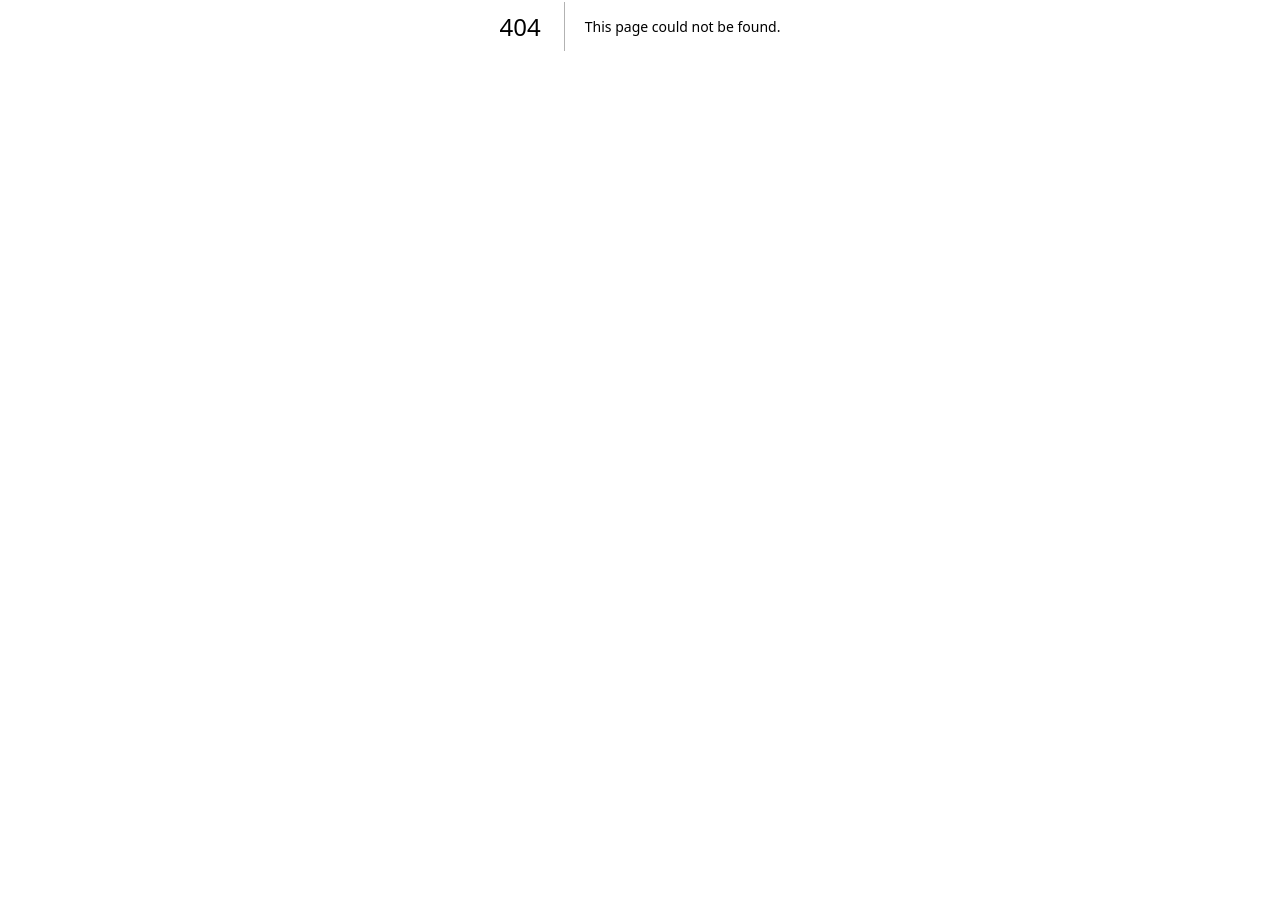
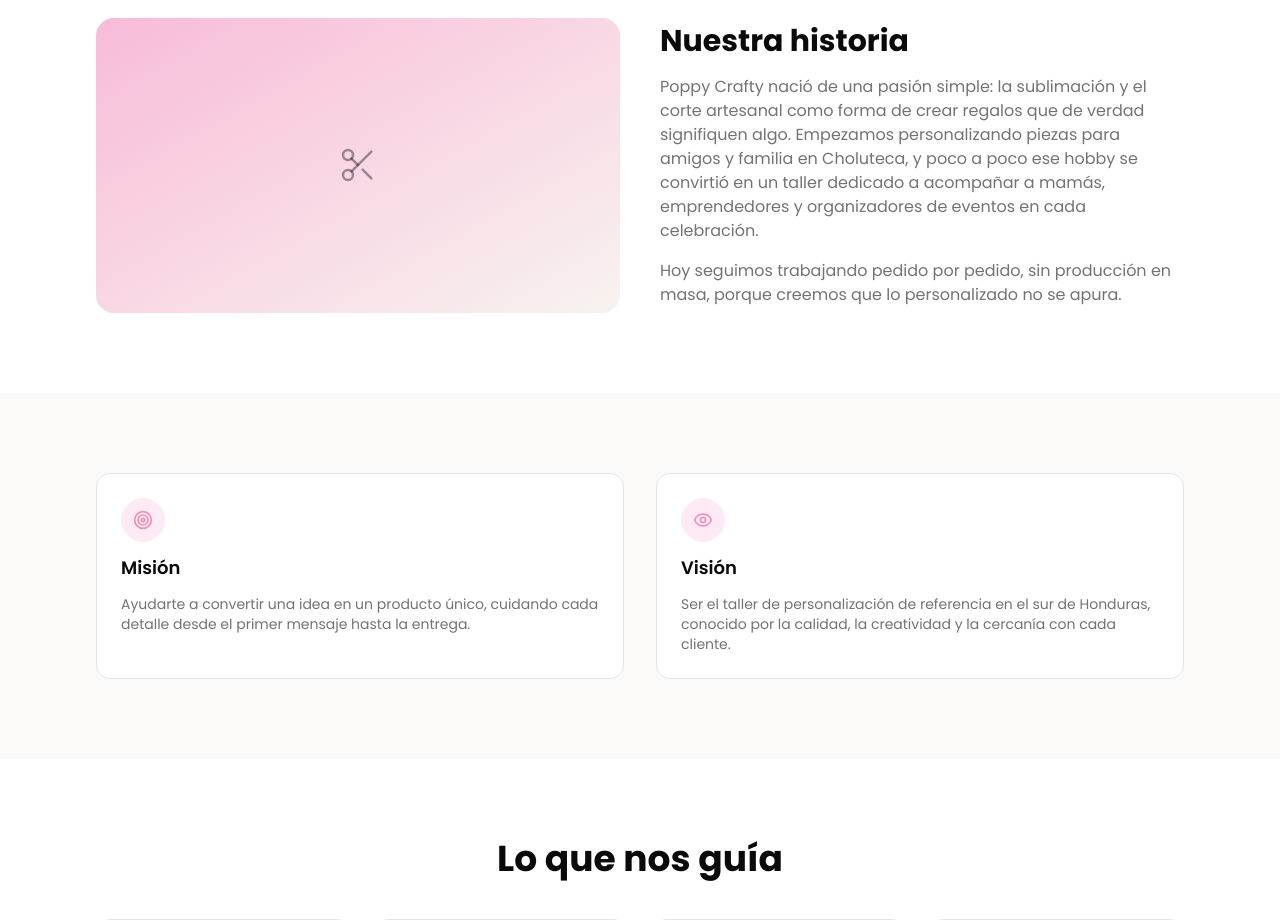
Before and after one commit to EwaME/PoppyEstudio, a Next.js app: page /nosotros in a window 1280 px wide. Before the commit this address had no page. Shown: the part 374-1294 px from the top of the page. Before the commit the page ends 800 px from the top, so only its background shows below. Built offline with nearby package versions, Linux system fonts and the light colour scheme; no server answers; the database is empty.

Commit message:
feat: pagina /nosotros con historia, mision/vision y valores

```diff
--- /dev/null
+++ b/src/app/(marketing)/nosotros/page.tsx
@@ -0,0 +1,112 @@
+import type { Metadata } from 'next';
+import { Heart, Sparkles, Gem, Clock, Scissors, Target, Eye } from 'lucide-react';
+import { getConfiguracion } from '@/lib/db/queries/configuracion';
+import { ImagePlaceholder } from '@/components/shared/image-placeholder';
+import { Reveal } from '@/components/shared/reveal';
+import { CTAFinal } from '@/components/sections/cta-final';
+
+export const metadata: Metadata = { title: 'Nosotros | Poppy Crafty' };
+
+const VALORES = [
+  { icon: Heart, titulo: 'Cercanía', descripcion: 'Hablamos con vos en cada paso, no solo tomamos el pedido.' },
+  { icon: Sparkles, titulo: 'Creatividad', descripcion: 'Cada diseño se piensa para tu ocasión, no se repite en serie.' },
+  { icon: Gem, titulo: 'Calidad', descripcion: 'Elegimos materiales que aguantan el uso real, no solo la foto.' },
+  { icon: Clock, titulo: 'Compromiso', descripcion: 'Cumplimos los tiempos que prometemos, porque tu evento no espera.' },
+];
+
+export default async function NosotrosPage() {
+  const configuracion = await getConfiguracion();
+
+  return (
+    <>
+      <section className="mx-auto max-w-4xl px-4 py-16 text-center sm:px-8 sm:py-20">
+        <Reveal>
+          <h1 className="font-heading text-4xl font-bold sm:text-5xl">Detrás de cada detalle, hay una historia</h1>
+          <p className="mx-auto mt-4 max-w-2xl text-lg text-muted-foreground">
+            Somos Poppy Crafty, un taller de personalización nacido en Choluteca que convierte ideas simples en
+            regalos que se recuerdan.
+          </p>
+        </Reveal>
+      </section>
+
+      <section className="mx-auto max-w-6xl px-4 pb-20 sm:px-8">
+        <div className="grid gap-10 md:grid-cols-2 md:items-center">
+          <Reveal>
+            <ImagePlaceholder
+              icon={Scissors}
+              label="El taller de Poppy Crafty en Choluteca"
+              className="aspect-video w-full rounded-2xl"
+            />
+          </Reveal>
+          <Reveal delay={0.1}>
+            <div className="space-y-4">
+              <h2 className="font-heading text-3xl font-bold">Nuestra historia</h2>
+              <p className="text-muted-foreground">
+                Poppy Crafty nació de una pasión simple: la sublimación y el corte artesanal como forma de crear
+                regalos que de verdad signifiquen algo. Empezamos personalizando piezas para amigos y familia en
+                Choluteca, y poco a poco ese hobby se convirtió en un taller dedicado a acompañar a mamás,
+                emprendedores y organizadores de eventos en cada celebración.
+              </p>
+              <p className="text-muted-foreground">
+                Hoy seguimos trabajando pedido por pedido, sin producción en masa, porque creemos que lo
+                personalizado no se apura.
+              </p>
+            </div>
+          </Reveal>
+        </div>
+      </section>
+
+      <section className="bg-brand-secondary/40 py-20">
+        <div className="mx-auto grid max-w-6xl gap-8 px-4 sm:px-8 md:grid-cols-2">
+          <Reveal>
+            <div className="flex h-full flex-col gap-3 rounded-xl border bg-background p-6">
+              <div className="flex size-11 items-center justify-center rounded-full bg-brand-primary/30">
+                <Target className="size-5 text-brand-primary-hover" />
+              </div>
+              <p className="font-heading text-lg font-semibold">Misión</p>
+              <p className="text-sm text-muted-foreground">
+                Ayudarte a convertir una idea en un producto único, cuidando cada detalle desde el primer mensaje
+                hasta la entrega.
+              </p>
+            </div>
+          </Reveal>
+          <Reveal delay={0.1}>
+            <div className="flex h-full flex-col gap-3 rounded-xl border bg-background p-6">
+              <div className="flex size-11 items-center justify-center rounded-full bg-brand-primary/30">
+                <Eye className="size-5 text-brand-primary-hover" />
+              </div>
+              <p className="font-heading text-lg font-semibold">Visión</p>
+              <p className="text-sm text-muted-foreground">
+                Ser el taller de personalización de referencia en el sur de Honduras, conocido por la calidad, la
+                creatividad y la cercanía con cada cliente.
+              </p>
+            </div>
+          </Reveal>
+        </div>
+      </section>
+
+      <section className="mx-auto max-w-6xl px-4 py-20 sm:px-8">
+        <Reveal>
+          <div className="mb-10 text-center">
+            <h2 className="font-heading text-3xl font-bold sm:text-4xl">Lo que nos guía</h2>
+          </div>
+        </Reveal>
+        <div className="grid grid-cols-1 gap-6 sm:grid-cols-2 lg:grid-cols-4">
+          {VALORES.map((valor, index) => (
+            <Reveal key={valor.titulo} delay={index * 0.05}>
+              <div className="flex flex-col items-start gap-3 rounded-xl border p-6">
+                <div className="flex size-11 items-center justify-center rounded-full bg-brand-primary/30">
+                  <valor.icon className="size-5 text-brand-primary-hover" />
+                </div>
+                <p className="font-heading font-semibold">{valor.titulo}</p>
+                <p className="text-sm text-muted-foreground">{valor.descripcion}</p>
+              </div>
+            </Reveal>
+          ))}
+        </div>
+      </section>
+
+      <CTAFinal configuracion={configuracion} />
+    </>
+  );
+}
```
